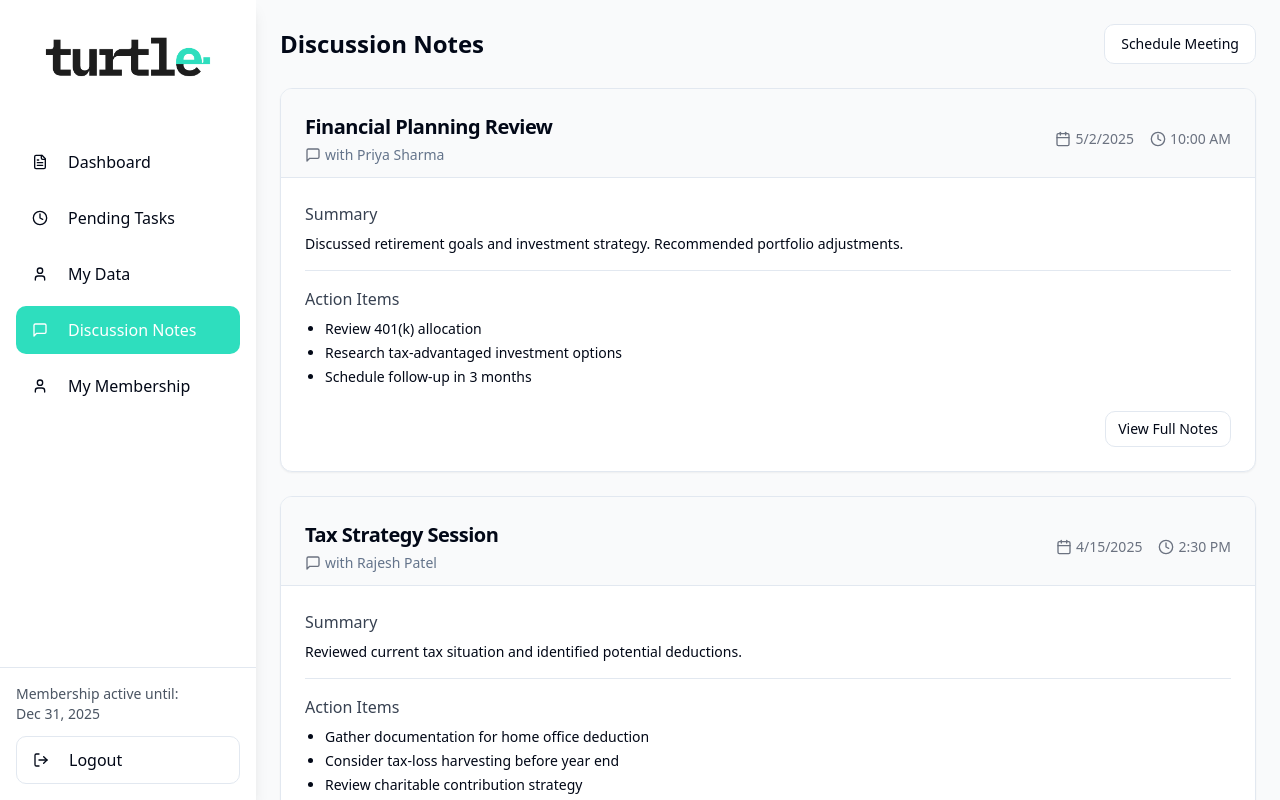
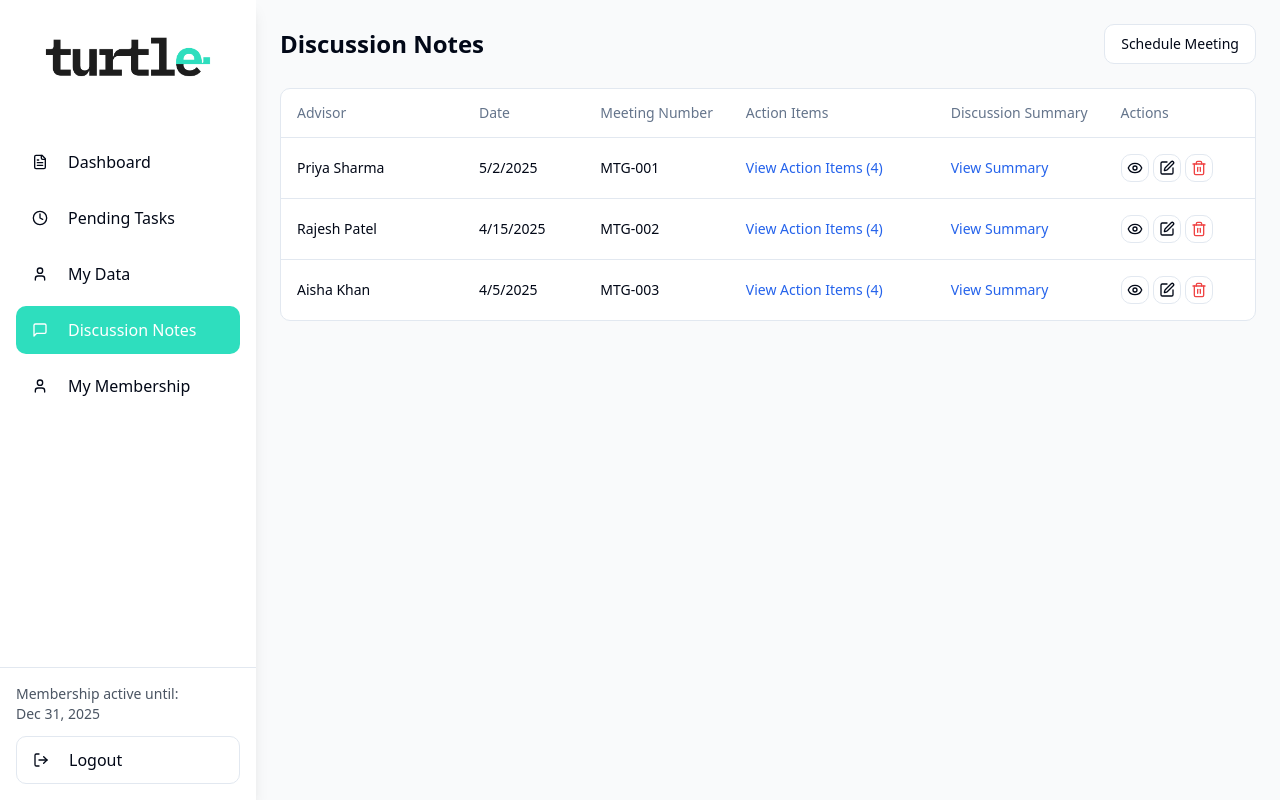
Before and after one commit to LifeHacker72/turtle-client-dashboard, a React (Vite) app: page /discussion-notes in a window 1280 px wide. Built offline with nearby package versions, Linux system fonts and the light colour scheme.

Commit message:
feat: Implement Discussion Notes table
Adds a table to the Discussion Notes section, displaying advisor, date, meeting number, and hyperlinks to view action items and discussion summaries.

```diff
--- a/src/pages/DiscussionNotes.tsx
+++ b/src/pages/DiscussionNotes.tsx
@@ -1,53 +1,133 @@
 
-import React from 'react';
-import { Card, CardContent, CardHeader, CardTitle, CardDescription } from '@/components/ui/card';
+import React, { useState } from 'react';
 import { Button } from '@/components/ui/button';
-import { Separator } from '@/components/ui/separator';
-import { MessageSquare, Calendar, Clock } from 'lucide-react';
+import DataTable from '@/components/DataTable';
+import { Dialog, DialogContent, DialogHeader, DialogTitle } from '@/components/ui/dialog';
+
+interface Meeting {
+  id: string;
+  advisor: string;
+  date: string;
+  meetingNumber: string;
+  actionItems: string[];
+  discussionSummary: string;
+}
 
 const DiscussionNotes: React.FC = () => {
-  // Placeholder data for meetings - similar to advisory-dashboard-nexus format
-  const meetings = [
+  const [selectedActionItems, setSelectedActionItems] = useState<string[] | null>(null);
+  const [selectedSummary, setSelectedSummary] = useState<string | null>(null);
+  const [isActionItemsOpen, setIsActionItemsOpen] = useState(false);
+  const [isSummaryOpen, setIsSummaryOpen] = useState(false);
+
+  // Sample data for meetings from AI-based note takers
+  const meetings: Meeting[] = [
     {
       id: '1',
-      title: 'Financial Planning Review',
+      advisor: 'Priya Sharma',
       date: '2025-05-02',
-      time: '10:00 AM',
-      advisor: 'Priya Sharma',
-      summary: 'Discussed retirement goals and investment strategy. Recommended portfolio adjustments.',
-      notes: [
-        'Review 401(k) allocation',
+      meetingNumber: 'MTG-001',
+      actionItems: [
+        'Review 401(k) allocation by next week',
         'Research tax-advantaged investment options',
-        'Schedule follow-up in 3 months'
-      ]
+        'Schedule follow-up meeting in 3 months',
+        'Gather Q1 financial statements'
+      ],
+      discussionSummary: 'Comprehensive financial planning review focusing on retirement goals and investment strategy. Discussed current portfolio performance, risk tolerance, and long-term financial objectives. Advisor recommended portfolio rebalancing and suggested exploring additional tax-advantaged accounts. Client expressed interest in sustainable investing options and requested research on ESG funds.'
     },
     {
       id: '2',
-      title: 'Tax Strategy Session',
+      advisor: 'Rajesh Patel',
       date: '2025-04-15',
-      time: '2:30 PM',
-      advisor: 'Rajesh Patel',
-      summary: 'Reviewed current tax situation and identified potential deductions.',
-      notes: [
+      meetingNumber: 'MTG-002',
+      actionItems: [
         'Gather documentation for home office deduction',
         'Consider tax-loss harvesting before year end',
-        'Review charitable contribution strategy'
-      ]
+        'Review charitable contribution strategy',
+        'Update estimated quarterly tax payments'
+      ],
+      discussionSummary: 'Tax strategy session covering current tax situation and optimization opportunities. Reviewed deductions, credits, and tax-efficient investment strategies. Discussed potential changes in tax legislation and their impact on current strategy. Advisor provided recommendations for maximizing deductions and minimizing tax liability.'
     },
     {
       id: '3',
-      title: 'Estate Planning Discussion',
+      advisor: 'Aisha Khan',
       date: '2025-04-05',
-      time: '11:15 AM',
-      advisor: 'Aisha Khan',
-      summary: 'Reviewed will and trust documents. Discussed succession planning for business assets.',
-      notes: [
-        'Update beneficiary designations',
+      meetingNumber: 'MTG-003',
+      actionItems: [
+        'Update beneficiary designations on all accounts',
         'Contact attorney for trust amendment',
-        'Research estate tax implications of recent legislation'
-      ]
+        'Research estate tax implications of recent legislation',
+        'Review life insurance coverage adequacy'
+      ],
+      discussionSummary: 'Estate planning discussion covering will and trust documents review. Examined succession planning for business assets and family wealth transfer strategies. Discussed recent changes in estate tax laws and their implications. Advisor recommended updates to existing documents and suggested additional protective measures for asset preservation.'
     }
   ];
+
+  const columns = [
+    {
+      header: 'Advisor',
+      accessor: 'advisor' as keyof Meeting,
+      width: 'w-[150px]'
+    },
+    {
+      header: 'Date',
+      accessor: 'date' as keyof Meeting,
+      width: 'w-[100px]',
+      render: (value: string) => new Date(value).toLocaleDateString()
+    },
+    {
+      header: 'Meeting Number',
+      accessor: 'meetingNumber' as keyof Meeting,
+      width: 'w-[120px]'
+    },
+    {
+      header: 'Action Items',
+      accessor: ((meeting: Meeting) => (
+        <Button
+          variant="link"
+          className="p-0 h-auto font-normal text-blue-600 hover:text-blue-800"
+          onClick={() => handleActionItemsClick(meeting.actionItems)}
+        >
+          View Action Items ({meeting.actionItems.length})
+        </Button>
+      )) as any,
+      width: 'w-[140px]'
+    },
+    {
+      header: 'Discussion Summary',
+      accessor: ((meeting: Meeting) => (
+        <Button
+          variant="link"
+          className="p-0 h-auto font-normal text-blue-600 hover:text-blue-800"
+          onClick={() => handleSummaryClick(meeting.discussionSummary)}
+        >
+          View Summary
+        </Button>
+      )) as any,
+      width: 'w-[140px]'
+    }
+  ];
+
+  const handleActionItemsClick = (actionItems: string[]) => {
+    setSelectedActionItems(actionItems);
+    setIsActionItemsOpen(true);
+  };
+
+  const handleSummaryClick = (summary: string) => {
+    setSelectedSummary(summary);
+    setIsSummaryOpen(true);
+  };
+
+  const handleEdit = (meeting: Meeting) => {
+    console.log('Edit meeting:', meeting.id);
+  };
+
+  const handleView = (meeting: Meeting) => {
+    console.log('View meeting:', meeting.id);
+  };
+
+  const handleDelete = (meeting: Meeting) => {
+    console.log('Delete meeting:', meeting.id);
+  };
 
   return (
     <div className="space-y-6 w-full">
@@ -56,56 +136,43 @@ const DiscussionNotes: React.FC = () => {
         <Button variant="outline">Schedule Meeting</Button>
       </div>
 
-      <div className="grid gap-6">
-        {meetings.map((meeting) => (
-          <Card key={meeting.id} className="overflow-hidden">
-            <CardHeader className="bg-gray-50 border-b pb-3">
-              <div className="flex flex-col md:flex-row md:justify-between md:items-center gap-2">
-                <div className="space-y-1">
-                  <CardTitle className="text-xl">{meeting.title}</CardTitle>
-                  <CardDescription className="flex items-center gap-1">
-                    <MessageSquare className="h-4 w-4 text-gray-500" />
-                    <span>with {meeting.advisor}</span>
-                  </CardDescription>
-                </div>
-                <div className="flex items-center gap-4 text-sm text-gray-500">
-                  <div className="flex items-center">
-                    <Calendar className="h-4 w-4 mr-1" />
-                    {new Date(meeting.date).toLocaleDateString()}
-                  </div>
-                  <div className="flex items-center">
-                    <Clock className="h-4 w-4 mr-1" />
-                    {meeting.time}
-                  </div>
-                </div>
+      <DataTable
+        data={meetings}
+        columns={columns}
+        onEdit={handleEdit}
+        onView={handleView}
+        onDelete={handleDelete}
+        onStatusChange={() => {}} // Not applicable for this table
+      />
+
+      {/* Action Items Dialog */}
+      <Dialog open={isActionItemsOpen} onOpenChange={setIsActionItemsOpen}>
+        <DialogContent className="max-w-md">
+          <DialogHeader>
+            <DialogTitle>Action Items</DialogTitle>
+          </DialogHeader>
+          <div className="space-y-3">
+            {selectedActionItems?.map((item, index) => (
+              <div key={index} className="flex items-start gap-2">
+                <div className="w-2 h-2 bg-blue-500 rounded-full mt-2 flex-shrink-0"></div>
+                <p className="text-sm">{item}</p>
               </div>
-            </CardHeader>
-            <CardContent className="p-6">
-              <div className="space-y-4">
-                <div>
-                  <h3 className="font-medium text-gray-700 mb-2">Summary</h3>
-                  <p className="text-sm">{meeting.summary}</p>
-                </div>
+            ))}
+          </div>
+        </DialogContent>
+      </Dialog>
 
-                <Separator />
-
-                <div>
-                  <h3 className="font-medium text-gray-700 mb-2">Action Items</h3>
-                  <ul className="list-disc pl-5 space-y-1">
-                    {meeting.notes.map((note, index) => (
-                      <li key={index} className="text-sm">{note}</li>
-                    ))}
-                  </ul>
-                </div>
-
-                <div className="pt-2 flex justify-end">
-                  <Button variant="outline" size="sm">View Full Notes</Button>
-                </div>
-              </div>
-            </CardContent>
-          </Card>
-        ))}
-      </div>
+      {/* Discussion Summary Dialog */}
+      <Dialog open={isSummaryOpen} onOpenChange={setIsSummaryOpen}>
+        <DialogContent className="max-w-2xl">
+          <DialogHeader>
+            <DialogTitle>Discussion Summary</DialogTitle>
+          </DialogHeader>
+          <div className="space-y-4">
+            <p className="text-sm leading-relaxed">{selectedSummary}</p>
+          </div>
+        </DialogContent>
+      </Dialog>
     </div>
   );
 };
```
